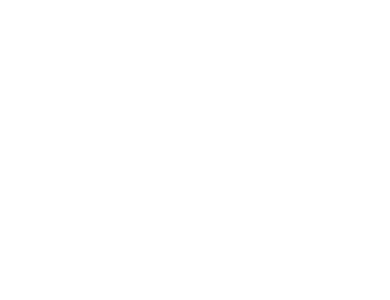
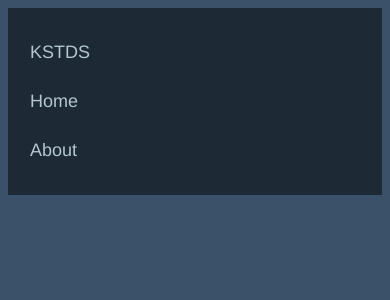
Before and after one commit to Just-Hussain/kstds, a Vue app in the folder client/: page / in a window 390 px wide. Shown: the top 300 px of the page. Built offline with nearby package versions, Linux system fonts and the light colour scheme.

Commit message:
fixed colors, created header

```diff
--- a/client/package.json
+++ b/client/package.json
@@ -1,5 +1,6 @@
 {
-  "name": "client",
+  "name": "kstds",
+  "description": "client-side for kstds project",
   "version": "0.1.0",
   "private": true,
   "scripts": {
--- a/client/public/index.html
+++ b/client/public/index.html
@@ -5,12 +5,9 @@
     <meta http-equiv="X-UA-Compatible" content="IE=edge">
     <meta name="viewport" content="width=device-width,initial-scale=1.0">
     <link rel="icon" href="<%= BASE_URL %>favicon.ico">
-    <title><%= htmlWebpackPlugin.options.title %></title>
+    <title>KSTDS</title>
   </head>
   <body>
-    <noscript>
-      <strong>We're sorry but <%= htmlWebpackPlugin.options.title %> doesn't work properly without JavaScript enabled. Please enable it to continue.</strong>
-    </noscript>
     <div id="app"></div>
     <!-- built files will be auto injected -->
   </body>
--- a/client/src/App.vue
+++ b/client/src/App.vue
@@ -1,24 +1,32 @@
 <template>
 	<div id="app">
-
+		<AppHeader></AppHeader>
 	</div>
 </template>
 
 <script>
-
+	import AppHeader from './components/AppHeader'
 	// our main entry point
 
 	export default {
-	name: 'App'
+		name: 'App',
+		components: {
+			AppHeader
+		}
 	}
 
 </script>
 
 <style>
+	body {
+		background: #3a5169;
+		color: #b4c7d0;
+	}
 	#app {
 		font-family: Avenir, Helvetica, Arial, sans-serif;
 		text-align: center;
 		color: #2c3e50;
-	margin-top: 60px;
+		margin: auto;
+		max-width: 960px;
 	}
 </style>
--- /dev/null
+++ b/client/src/components/AppHeader.vue
@@ -0,0 +1,72 @@
+<template>
+  <div class="header">
+    <router-link to="/">KSTDS</router-link>
+    <div class="header-right">
+      <router-link to="/">Home</router-link>
+      <router-link to="/">About</router-link>
+    </div>
+  </div>
+</template>
+
+<script>
+  export default {
+    name: 'AppHeader'
+  }
+</script>
+
+<style scoped>
+  /* styling from w3schools */
+  /* Style the header with a grey background and some padding */
+  .header {
+    overflow: hidden;
+    background-color: #1d2935;
+    padding: 20px 10px;
+  }
+
+  /* Style the header links */
+  .header a {
+    float: left;
+    color: #b4c7d0;
+    text-align: center;
+    padding: 12px;
+    text-decoration: none;
+    font-size: 18px;
+    line-height: 25px;
+    border-radius: 4px;
+  }
+
+  /* Style the logo link (notice that we set the same value of line-height and font-size to prevent the header to increase when the font gets bigger */
+  .header a.logo {
+    font-size: 25px;
+    font-weight: bold;
+  }
+
+  /* Change the background color on mouse-over */
+  .header a:hover {
+    background-color: #b4c7d0;
+    color: black;
+  }
+
+  /* Style the active/current link*/
+  .header a.active {
+    background-color: dodgerblue;
+    color: white;
+  }
+
+  /* Float the link section to the right */
+  .header-right {
+    float: right;
+  }
+
+  /* Add media queries for responsiveness - when the screen is 500px wide or less, stack the links on top of each other */
+  @media screen and (max-width: 500px) {
+    .header a {
+      float: none;
+      display: block;
+      text-align: left;
+    }
+    .header-right {
+      float: none;
+    }
+  }
+</style>
```
Also changed, not shown: client/src/components/placeholder.vue (deleted, +0 -16 lines). Lines whose indentation alone changed are shown as unchanged.
